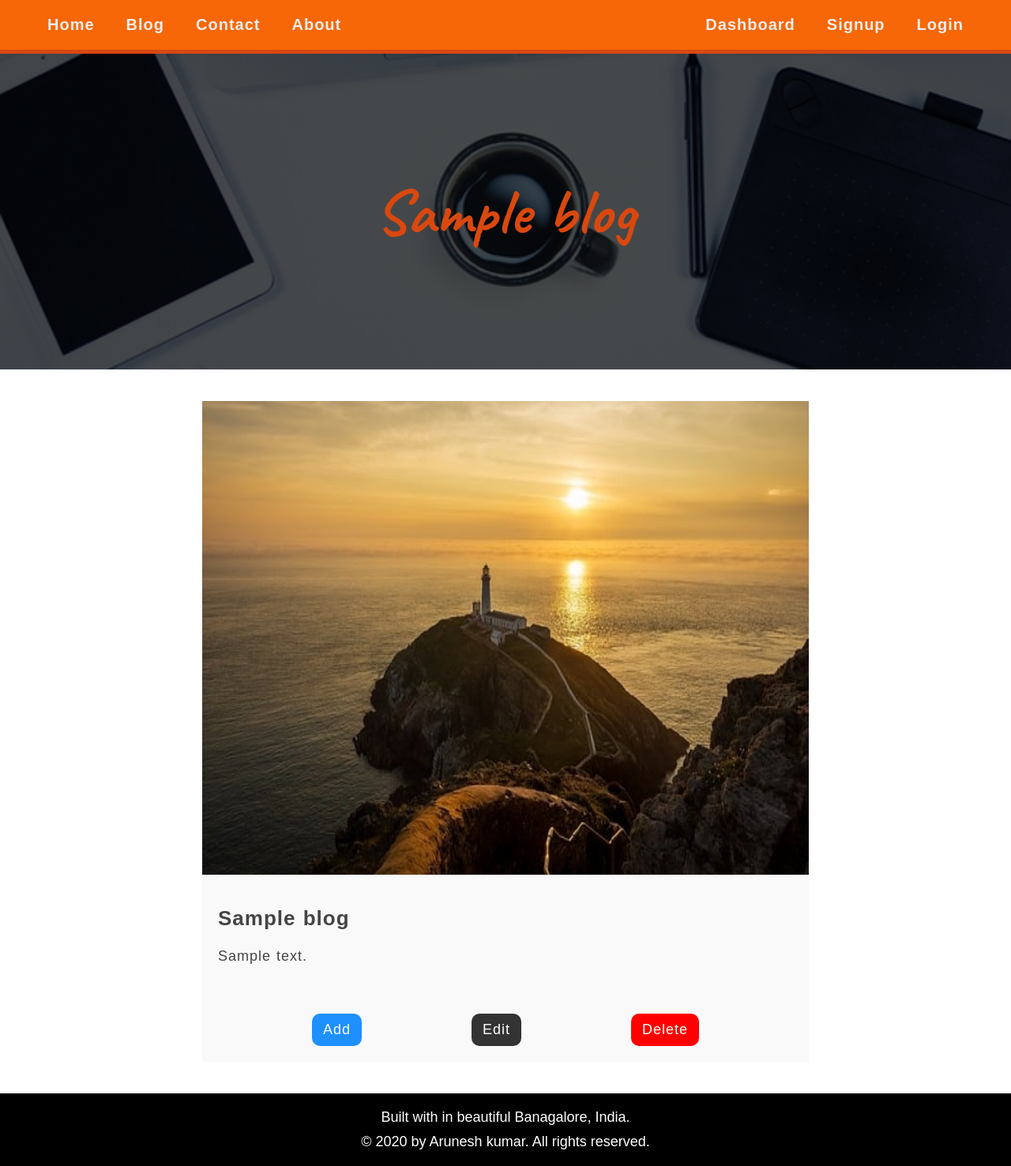
After one commit to kingarunesh/Mini-Blog, a Django app: template blog/templates/blog/blog-details.html in a window 1280 px wide. The commit adds this page. Shown: the whole page at 79% size. Run offline with Django 5.2, Linux system fonts and the light colour scheme; the template is opened without the code that fills it: most values are stand-ins (such as "Sample title", 1, 10 or a date in 2020); data that the repository does not hold is empty.

Commit message:
7.2 : blog details

```diff
--- a/blog/static/blog/css/style.css
+++ b/blog/static/blog/css/style.css
@@ -1,4 +1,4 @@
-/* SECTION :        header             */
+/* SECTION :       blog header             */
 .blog-header {
     background-image: linear-gradient(to bottom, rgba(0, 0, 0, 0.6), rgba(0, 0, 0, 0.6)), url("/static/blog/img/blog-header.jpg");
 
@@ -69,3 +69,104 @@
     font-size: 1.8rem;
     line-height: 1.3;
 }
+
+/* SECTION :        blog details header             */
+.blog-details-header {
+    background-image: linear-gradient(to bottom, rgba(0, 0, 0, 0.7), rgba(0, 0, 0, 0.7)),
+        url("/static/blog/img/blog-details-header.jpg");
+
+    background-size: cover;
+    height: 40rem;
+    background-position: center;
+    background-repeat: no-repeat;
+
+    display: flex;
+    flex-direction: column;
+    align-items: center;
+    justify-content: center;
+
+    font-family: "Caveat", cursive;
+    letter-spacing: 1px;
+    word-spacing: 1px;
+}
+
+.blog-details-header h2 {
+    font-size: 8rem;
+    width: 80%;
+    text-align: center;
+
+    color: #d9480f;
+}
+
+/* SECTION :            blog details             */
+
+.blog-details-section {
+    width: 60%;
+    background-color: #f9f9f9;
+    margin: 4rem auto;
+}
+
+.blog-details-section article {
+    display: flex;
+    flex-direction: column;
+    gap: 4rem;
+}
+
+.blog-details-post {
+    display: flex;
+    flex-direction: column;
+    gap: 2rem;
+}
+
+.blog-details-post img {
+    width: 100%;
+    min-height: 60rem;
+    max-height: 60rem;
+}
+
+.blog-details-post-text {
+    display: flex;
+    flex-direction: column;
+    gap: 2rem;
+    padding: 2rem;
+}
+
+.blog-details-post-text h2 {
+    font-size: 2.6rem;
+    letter-spacing: 1px;
+    word-spacing: 1px;
+}
+
+.blog-details-post-text p {
+    font-size: 1.8rem;
+    letter-spacing: 1px;
+    word-spacing: 1px;
+    line-height: 1.4;
+    text-align: justify;
+}
+
+.blog-details-actions {
+    display: flex;
+    justify-content: space-evenly;
+    margin-bottom: 2rem;
+}
+
+.blog-details-actions a:link {
+    font-size: 1.8rem;
+    color: #fff;
+    padding: 1rem 1.4rem;
+    border-radius: 1rem;
+    letter-spacing: 1px;
+}
+
+.blog-details-actions-add {
+    background-color: dodgerblue;
+}
+
+.blog-details-actions-edit {
+    background-color: #333;
+}
+
+.blog-details-actions-delete {
+    background-color: red;
+}
--- /dev/null
+++ b/blog/templates/blog/blog-details.html
@@ -0,0 +1,49 @@
+{% extends "base.html" %}
+
+<!---->
+
+{% load static %}
+
+<!---->
+
+{% block title %} {{ blog.title }} {% endblock title %}
+
+<!---->
+
+{% block css_style %} <link rel="stylesheet" href="{% static "blog/css/style.css" %}"> {% endblock css_style %}
+
+<!---->
+
+{% block header %}
+
+<header class="blog-details-header">
+    <h2>{{ blog.title }}</h2>
+</header>
+
+{% endblock header %}
+
+<!---->
+
+{% block content %}
+
+<section class="blog-details-section">
+    <article>
+        <div class="blog-details-post">
+            <img src="{% static "img/a.jpg" %}" alt="{{ blog.title }}">
+
+            <div class="blog-details-post-text">
+                <h2>{{ blog.title }}</h2>
+
+                <p>{{ blog.description }}</p>
+            </div>
+        </div>
+
+        <div class="blog-details-actions">
+            <a href="" class="blog-details-actions-add">Add</a>
+            <a href="" class="blog-details-actions-edit">Edit</a>
+            <a href="" class="blog-details-actions-delete">Delete</a>
+        </div>
+    </article>
+</section>
+
+{% endblock content %}
--- a/blog/urls.py
+++ b/blog/urls.py
@@ -1,8 +1,9 @@
 from django.urls import path
 
-from blog.views import blog
+from blog.views import blog, blog_details
 
 
 urlpatterns = [
-    path("blog/", view=blog, name="blog")
+    path("blog/", view=blog, name="blog"),
+    path("blog/<int:blog_id>/", view=blog_details, name="blog_details")
 ]
--- a/static/css/main.css
+++ b/static/css/main.css
@@ -19,6 +19,10 @@ body {
 
 a:link {
     text-decoration: none;
+}
+
+a {
+    color: #fff;
 }
 
 .success-message {
```
Also changed, not shown: blog/views.py (+10 -0 lines), blog/static/blog/img/blog-details-header.jpg (added).
